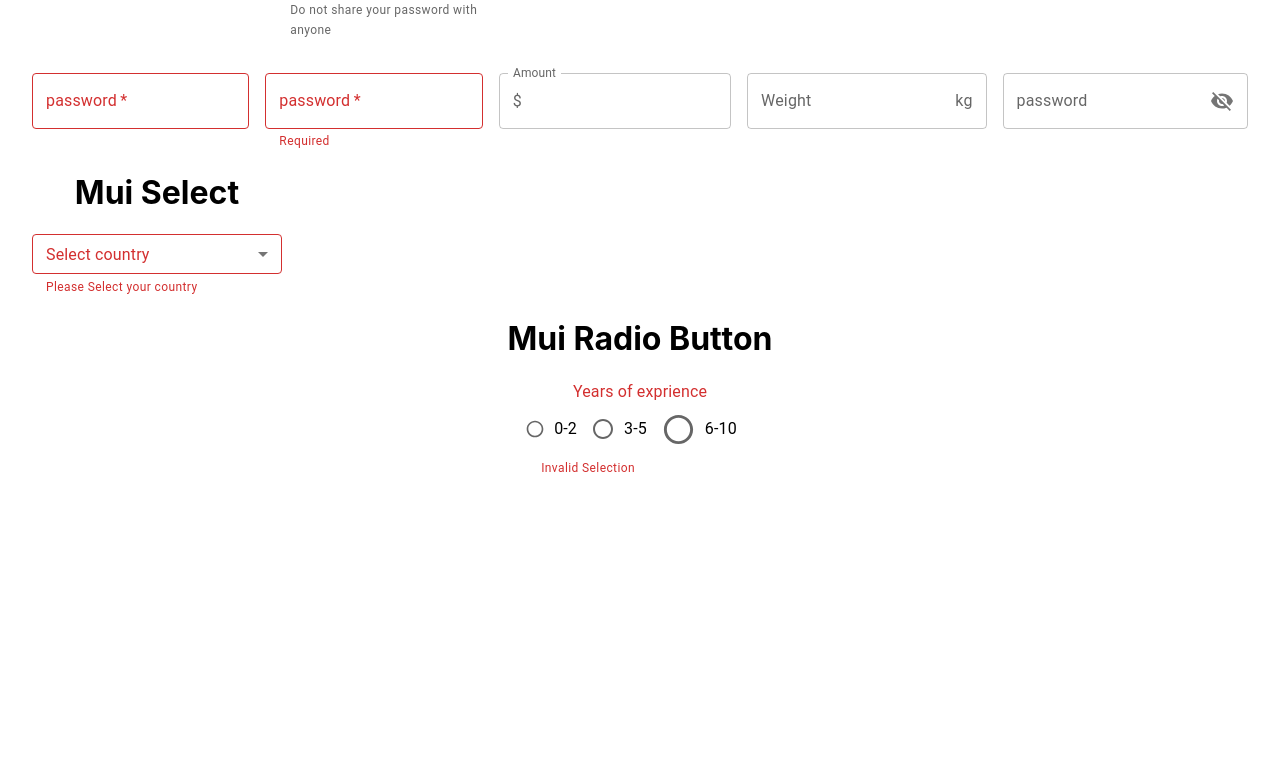
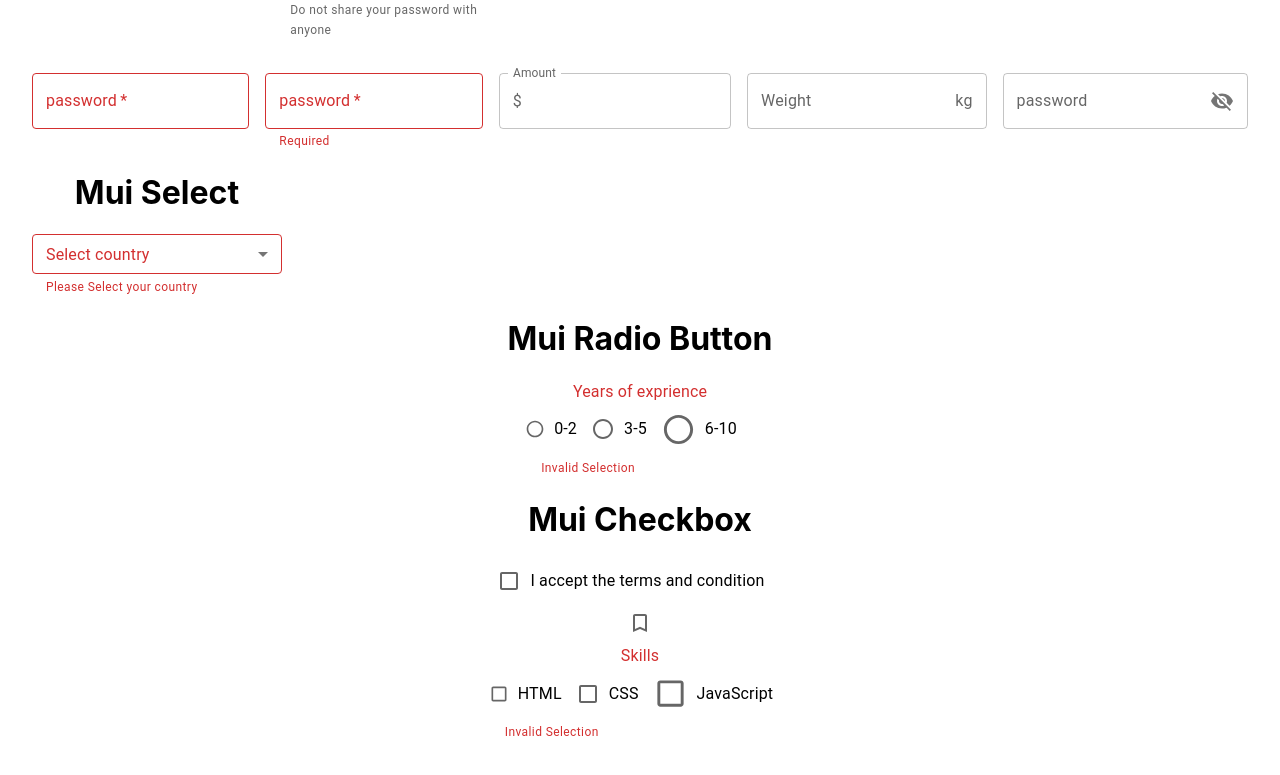
Before and after one commit to atultingre/mui-react, a React (Create React App) app: page / in a window 1280 px wide. Shown: the part 2404-3179 px from the top of the page. Before the commit the page ends 2915 px from the top, so only its background shows below. Built offline with nearby package versions, Linux system fonts and the light colour scheme.

Commit message:
MUI CheckBox

```diff
--- a/src/App.js
+++ b/src/App.js
@@ -4,6 +4,7 @@ import MuiTypography from "./components/MuiTypography";
 import MuiButton from "./components/MuiButton";
 import MuiTextFiled from "./components/MuiTextFiled";
 import MuiRadioButton from "./components/MuiRadioButton";
+import MuiCheckbox from "./components/MuiCheckbox";
 
 function App() {
   return (
@@ -11,8 +12,9 @@ function App() {
       <MuiTypography />
       <MuiButton />
       <MuiTextFiled />
-      <MuiSelect/>
-      <MuiRadioButton/>
+      <MuiSelect />
+      <MuiRadioButton />
+      <MuiCheckbox />
     </div>
   );
 }
--- /dev/null
+++ b/src/components/MuiCheckbox.js
@@ -0,0 +1,50 @@
+import React, { useState } from "react";
+import { Bookmark, BookmarkBorder } from "@mui/icons-material";
+import { Box, Checkbox, FormControl, FormControlLabel, FormGroup, FormHelperText, FormLabel } from "@mui/material";
+
+const MuiCheckbox = () => {
+  const [acceptTnC, setAcceptTnC] = useState(false);
+  const [skills, setSkills] = useState([]);
+
+  const handleChange = (e) => {
+    setAcceptTnC(e.target.checked);
+  };
+  console.log({acceptTnC});
+
+  const handleSkillChange = (e) => {
+    const index = skills.indexOf(e.target.value)
+    if (index === -1) {
+        setSkills([...skills, e.target.value])
+    }else{
+        setSkills(skills.filter((skill)=> skill !== e.target.value))
+    }
+  }
+  console.log(skills)
+  return (
+    <Box>
+      <h1>Mui Checkbox</h1>
+      <Box>
+        <FormControlLabel
+          label="I accept the terms and condition"
+          control={<Checkbox checked={acceptTnC}  onChange={handleChange}/>}
+        />
+      </Box>
+      <Box>
+        <Checkbox icon={<BookmarkBorder/>}  checkedIcon={<Bookmark/>} checked={acceptTnC} onChange={handleChange} color="warning"/>
+      </Box>
+      <Box>
+        <FormControl error>
+            <FormLabel>Skills</FormLabel>
+            <FormGroup row >
+                <FormControlLabel label='HTML' control={<Checkbox value='html' checked={skills.includes('html')} onChange={handleSkillChange} color="secondary" size="small"/>} />
+                <FormControlLabel label='CSS' control={<Checkbox value='css' checked={skills.includes('css')} onChange={handleSkillChange} color="success" size="medium"/>} />
+                <FormControlLabel label='JavaScript' control={<Checkbox value='javascript' checked={skills.includes('javascript')} onChange={handleSkillChange} color="error" size="large"/>} />
+            </FormGroup>
+            <FormHelperText>Invalid Selection</FormHelperText>
+        </FormControl>
+      </Box>
+    </Box>
+  );
+};
+
+export default MuiCheckbox;
```
